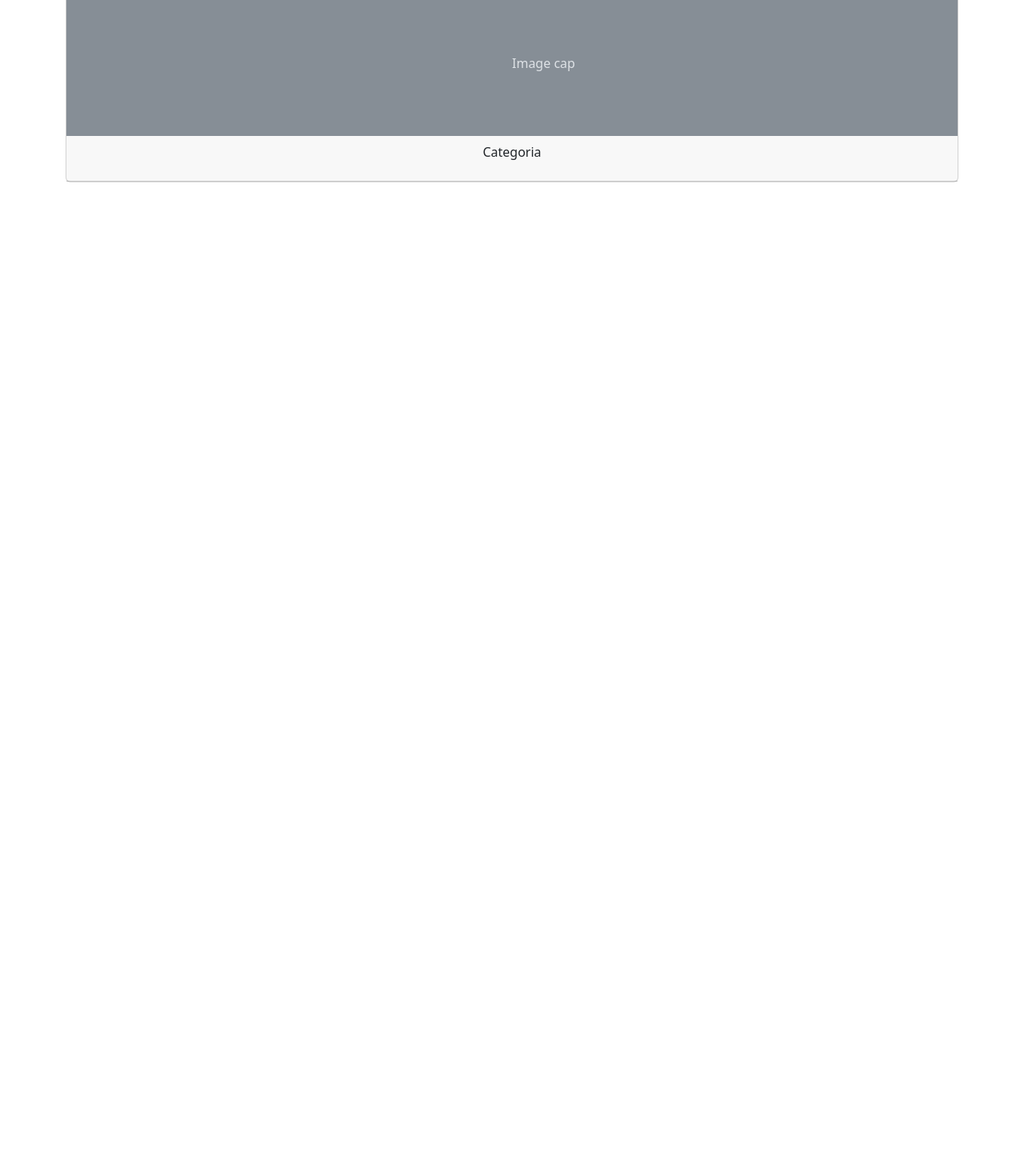
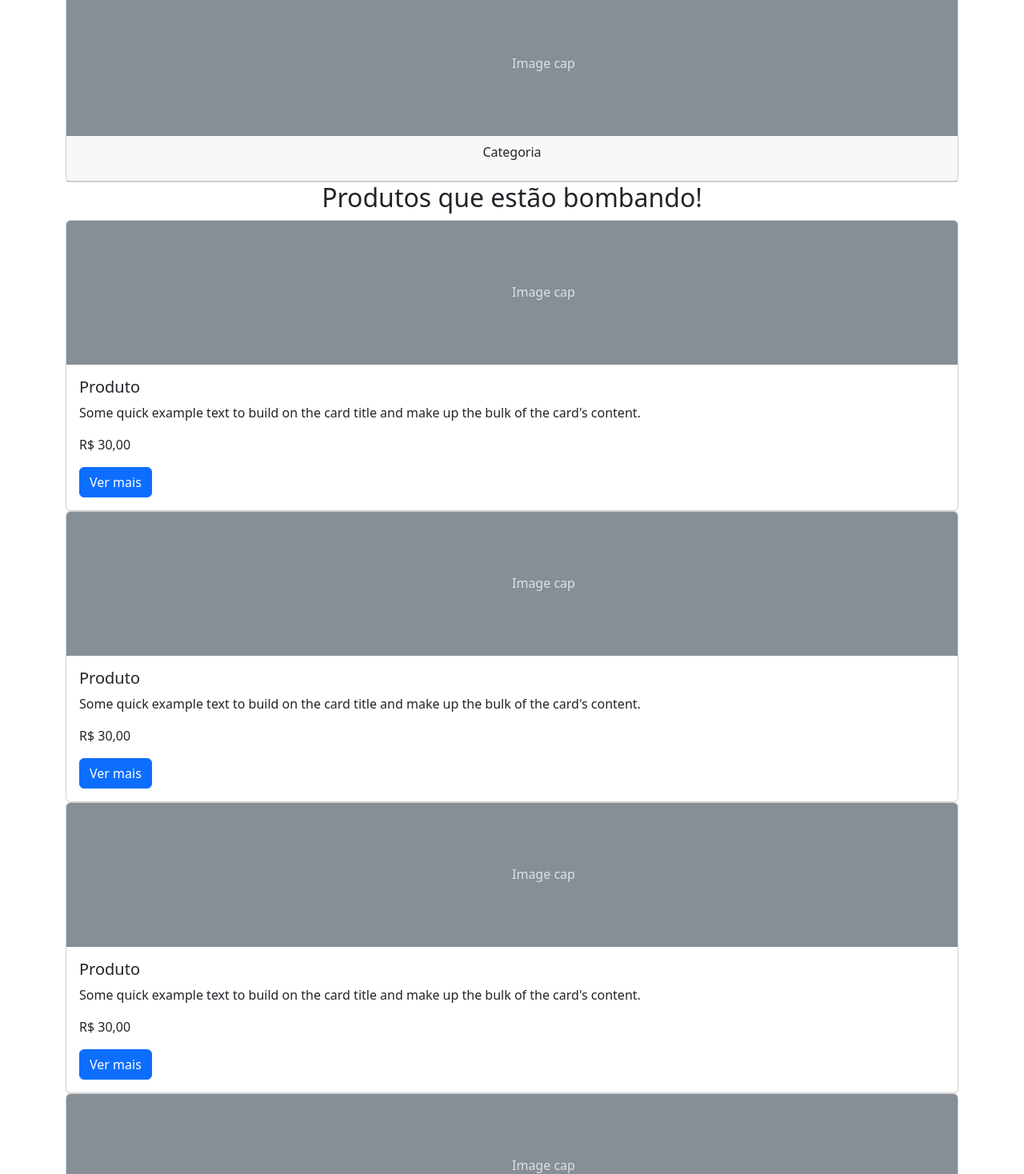
Before and after one commit to ajuteixeira/meteora, a plain HTML site: page index.html in a window 1280 px wide. Shown: the part 1332-2800 px from the top of the page at 80% size. Before the commit the page ends 1560 px from the top, so only its background shows below. Drawn offline with nearby package versions, Linux system fonts and the light colour scheme.

Commit message:
adding products section

```diff
--- a/index.html
+++ b/index.html
@@ -92,7 +92,6 @@
       </button>
     </div>
   </section>
-
   <section class="container">
     <h2 class="text-center">Busque por categoria:</h2>
     <div class="card">
@@ -162,6 +161,99 @@
       </div>
     </div>
   </section>
+  <section class="container">
+    <h2 class="text-center">Produtos que estão bombando!</h2>
+    <div class="card">
+      <svg class="bd-placeholder-img card-img-top" width="100%" height="180" xmlns="http://www.w3.org/2000/svg"
+        role="img" aria-label="Placeholder: Image cap" preserveAspectRatio="xMidYMid slice" focusable="false">
+        <title>Placeholder</title>
+        <rect width="100%" height="100%" fill="#868e96"></rect><text x="50%" y="50%" fill="#dee2e6" dy=".3em">Image
+          cap</text>
+      </svg>
+      <div class="card-body">
+        <h5 class="card-title">Produto</h5>
+        <p class="card-text">Some quick example text to build on the card title and make up the bulk of the card's
+          content.</p>
+        <p>R$ 30,00</p>
+        <a href="#" class="btn btn-primary">Ver mais</a>
+      </div>
+    </div>
+    <div class="card">
+      <svg class="bd-placeholder-img card-img-top" width="100%" height="180" xmlns="http://www.w3.org/2000/svg"
+        role="img" aria-label="Placeholder: Image cap" preserveAspectRatio="xMidYMid slice" focusable="false">
+        <title>Placeholder</title>
+        <rect width="100%" height="100%" fill="#868e96"></rect><text x="50%" y="50%" fill="#dee2e6" dy=".3em">Image
+          cap</text>
+      </svg>
+      <div class="card-body">
+        <h5 class="card-title">Produto</h5>
+        <p class="card-text">Some quick example text to build on the card title and make up the bulk of the card's
+          content.</p>
+        <p>R$ 30,00</p>
+        <a href="#" class="btn btn-primary">Ver mais</a>
+      </div>
+    </div>
+    <div class="card">
+      <svg class="bd-placeholder-img card-img-top" width="100%" height="180" xmlns="http://www.w3.org/2000/svg"
+        role="img" aria-label="Placeholder: Image cap" preserveAspectRatio="xMidYMid slice" focusable="false">
+        <title>Placeholder</title>
+        <rect width="100%" height="100%" fill="#868e96"></rect><text x="50%" y="50%" fill="#dee2e6" dy=".3em">Image
+          cap</text>
+      </svg>
+      <div class="card-body">
+        <h5 class="card-title">Produto</h5>
+        <p class="card-text">Some quick example text to build on the card title and make up the bulk of the card's
+          content.</p>
+        <p>R$ 30,00</p>
+        <a href="#" class="btn btn-primary">Ver mais</a>
+      </div>
+    </div>
+    <div class="card">
+      <svg class="bd-placeholder-img card-img-top" width="100%" height="180" xmlns="http://www.w3.org/2000/svg"
+        role="img" aria-label="Placeholder: Image cap" preserveAspectRatio="xMidYMid slice" focusable="false">
+        <title>Placeholder</title>
+        <rect width="100%" height="100%" fill="#868e96"></rect><text x="50%" y="50%" fill="#dee2e6" dy=".3em">Image
+          cap</text>
+      </svg>
+      <div class="card-body">
+        <h5 class="card-title">Produto</h5>
+        <p class="card-text">Some quick example text to build on the card title and make up the bulk of the card's
+          content.</p>
+        <p>R$ 30,00</p>
+        <a href="#" class="btn btn-primary">Ver mais</a>
+      </div>
+    </div>
+    <div class="card">
+      <svg class="bd-placeholder-img card-img-top" width="100%" height="180" xmlns="http://www.w3.org/2000/svg"
+        role="img" aria-label="Placeholder: Image cap" preserveAspectRatio="xMidYMid slice" focusable="false">
+        <title>Placeholder</title>
+        <rect width="100%" height="100%" fill="#868e96"></rect><text x="50%" y="50%" fill="#dee2e6" dy=".3em">Image
+          cap</text>
+      </svg>
+      <div class="card-body">
+        <h5 class="card-title">Produto</h5>
+        <p class="card-text">Some quick example text to build on the card title and make up the bulk of the card's
+          content.</p>
+        <p>R$ 30,00</p>
+        <a href="#" class="btn btn-primary">Ver mais</a>
+      </div>
+    </div>
+    <div class="card">
+      <svg class="bd-placeholder-img card-img-top" width="100%" height="180" xmlns="http://www.w3.org/2000/svg"
+        role="img" aria-label="Placeholder: Image cap" preserveAspectRatio="xMidYMid slice" focusable="false">
+        <title>Placeholder</title>
+        <rect width="100%" height="100%" fill="#868e96"></rect><text x="50%" y="50%" fill="#dee2e6" dy=".3em">Image
+          cap</text>
+      </svg>
+      <div class="card-body">
+        <h5 class="card-title">Produto</h5>
+        <p class="card-text">Some quick example text to build on the card title and make up the bulk of the card's
+          content.</p>
+        <p>R$ 30,00</p>
+        <a href="#" class="btn btn-primary">Ver mais</a>
+      </div>
+    </div>
+  </section>
 </main>
 
 </html>
```
